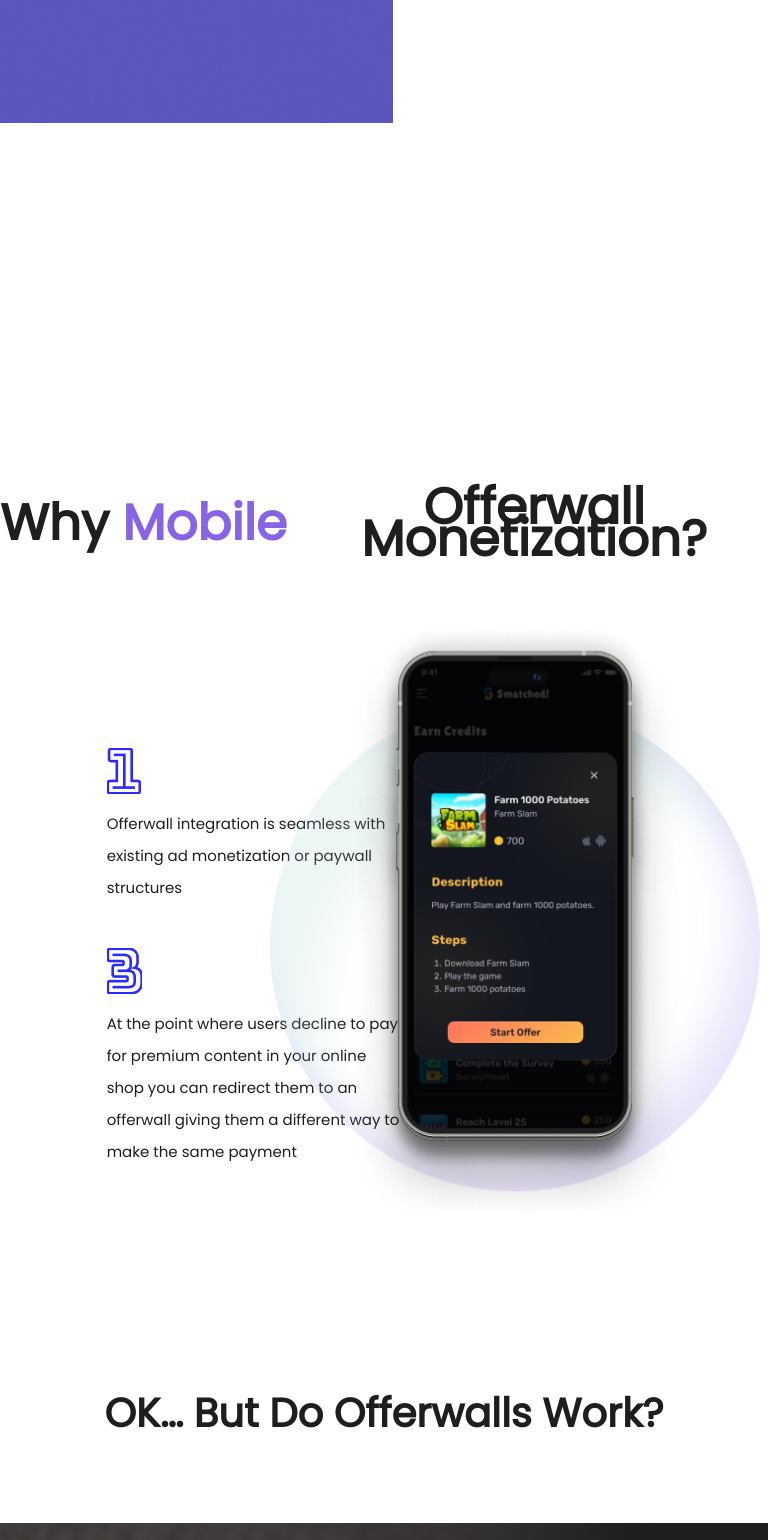
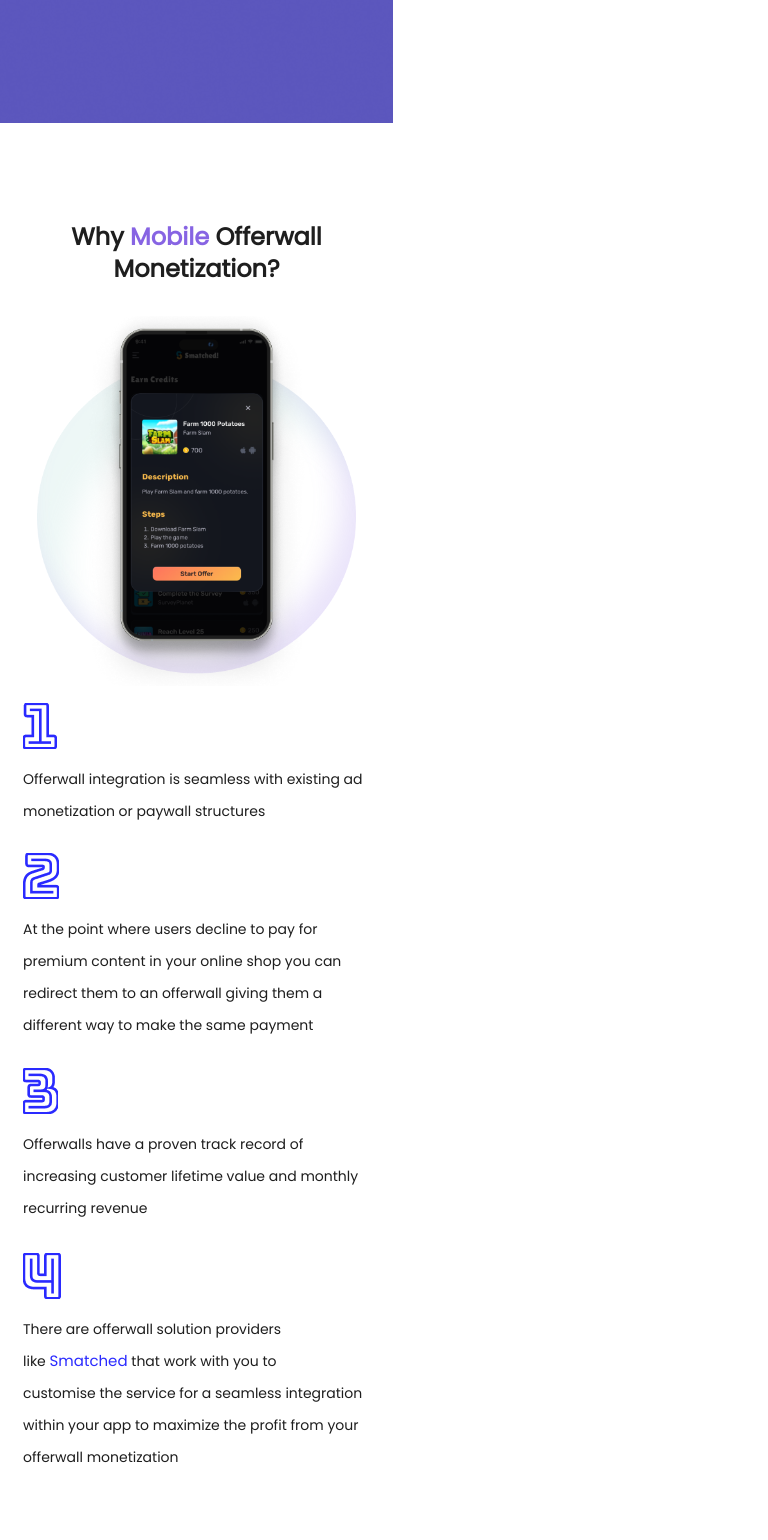
Before and after one commit to davijaca/offerwallmonetization, a React (Create React App) app: page / in a window 768 px wide. Shown: the part 3560-5100 px from the top of the page. Built offline with nearby package versions, Linux system fonts and the light colour scheme.

Commit message:
Mobile offerwall

```diff
--- a/src/pages/Home/Home.jsx
+++ b/src/pages/Home/Home.jsx
@@ -317,6 +317,85 @@ const Home = () => {
           </div>
 
 
+          {/*MOBILE FOURTH HOME CONTAINER*/}
+          <div className={styles.mobileFourthHomeContainer}>
+              <div className={styles.SubFourthHomeContainer}>
+
+                  <div className={styles.fourthHomeBox1}>
+                      <div className={styles.subFourthHomeBox1}>
+                          <div>Why</div>&nbsp;
+                          <div className={styles.innerFourthHomeBox1}>Mobile </div> &nbsp;
+                          <div> Offerwall </div>
+                      </div>
+                      <div className={styles.subFourthHomeBox1}> Monetization? </div>
+                  </div>
+
+                  <div className={styles.fourthHomeBox2}>
+                      <div className={styles.fourthBox2Container}>
+
+                          <div className={styles.fourthImg}>
+                              <img className={styles.fourthImg1} src="/images/phone01.png" alt=""/>
+                              {/*<img className={styles.fourthImg2} src="/images/phone02.png" alt=""/>*/}
+                          </div>
+
+                          <div className={styles.fourth13}>
+
+                              <div className={styles.fourth13One}>
+                                  <div className={styles.innerOne}>
+                                      <img src="/images/one.png" alt="" />
+                                      <div className={styles.fourth13Integration}>
+                                          Offerwall integration is seamless with
+                                          existing ad monetization or paywall structures
+                                      </div>
+                                  </div>
+                              </div>
+
+                              <div className={styles.fourth13Two}>
+                                  <div className={styles.innerOne}>
+                                      <img src="/images/two.png" alt="" />
+                                      <div className={styles.fourth13Integration}>
+                                          At the point where users decline to pay for
+                                          premium content in your online shop you can
+                                          redirect them to an offerwall giving them a
+                                          different way to make the same payment                                   </div>
+                                  </div>
+                              </div>
+                          </div>
+
+
+                          <div className={styles.fourth24}>
+                              <div className={styles.fourth24One}>
+                                  <div className={styles.innerOne}>
+                                      <img src="/images/three.png" alt="" />
+                                      <div className={styles.fourth13Integration}>
+                                          Offerwalls have a proven track record of
+                                          increasing customer lifetime value and monthly
+                                          recurring revenue
+                                      </div>
+                                  </div>
+                              </div>
+                              <div className={styles.fourth24Two}>
+                                  <div className={styles.innerTwoSecond}>
+                                      <img src="/images/four.png" alt="" />
+                                      <div className={styles.fourth13Integration}>
+                                          There are offerwall solution providers
+                                          <div className={styles.likeSmatchedWork}>
+                                              <div>like</div>&nbsp;
+                                              <div className={styles.fourth13Smatched}>Smatched</div>&nbsp;
+                                              <div>that work with you to </div>
+                                          </div>
+                                          customise the service for a seamless integration
+                                          within your app to maximize the profit from your offerwall monetization                                   </div>
+                                  </div>
+                              </div>
+                          </div>
+                      </div>
+                  </div>
+              </div>
+          </div>
+
+
+
           <div className={styles.fifthHomeContainer}>
               <div style={{ backgroundImage: "url(/images/rect01.png)", width: "100vw", maxWidth: "1512px", height: "968px", display: "flex", justifyContent: "flex-end", alignItems: "flex-end"}}>
 
@@ -352,6 +431,45 @@ const Home = () => {
                   </div>
 
                </div>
+          </div>
+
+
+          {/*MOBILE FIFTH HOME CONTAINER*/}
+          <div className={styles.mobileFifthHomeContainer}>
+              <div style={{ backgroundImage: "url(/images/rect01.png)", width: "100vw", maxWidth: "1512px", height: "968px", display: "flex", justifyContent: "flex-end", alignItems: "flex-end"}}>
+
+                  <div className={styles.innerFifthHomeContainer1}>
+                      <div className={styles.innerFifthMainBox1}>
+                          <div className={styles.innerFifthBox1}>
+                              <div>Offerwall</div>&nbsp;
+                              <div className={styles.engagement}>engagement</div>
+                              <div>is </div>
+                          </div>
+                          <div className={styles.highest}> highest among non- <br/>
+                              paying users.</div>
+                      </div>
+
+                      <div className={styles.innerFifthMainBox2}>
+                          The 2019 <u>Swrve Monetization Report</u> found that only 1.6% of all players
+                          make an in-app purchase and 72% of these only make one.<br />
+                          So what is a developer to do? Well, generally the answer is to slam your
+                          users with ads. But that is what has led the industry to have churn
+                          rates that average around <u>80% after 3 days.</u> That’s not great.
+                      </div>
+
+                      <div className={styles.appPurchase}>
+                          <div className={styles.noInAppPurchase}>
+                              <div className={styles.appPerc}>1.6%</div>
+                              <div className={styles.makeInApp}>make in-app purchase</div>
+                          </div>
+                          <div className={styles.onlyMakeOnePurchase}>
+                              <div className={styles.appPerc}>72%</div>
+                              <div className={styles.makeInApp}>only make one purchase</div>
+                          </div>
+                      </div>
+                  </div>
+
+              </div>
           </div>
 
 
--- a/src/pages/Home/Home.module.css
+++ b/src/pages/Home/Home.module.css
@@ -509,7 +509,10 @@ button:hover {
     height: 1400px;
     display: flex;
     justify-content: center;
-
+}
+
+.mobileFourthHomeContainer {
+    display: none;
 }
 
 .SubFourthHomeContainer {
@@ -688,6 +691,10 @@ button:hover {
     width: 100%;
     height: 968px;
     background-color: maroon;
+}
+
+.mobileFifthHomeContainer {
+    display: none;
 }
 
 .innerFifthHomeContainer1 {
@@ -1976,7 +1983,181 @@ button:hover {
         line-height: normal;
     }
 
-
+    .fourthHomeContainer {
+        display: none;
+    }
+
+    .mobileFourthHomeContainer {
+        display: flex;
+        flex-direction: column;
+        width: 393px;
+        height: 850px;
+    }
+
+    .SubFourthHomeContainer {
+        width: 100%;
+        height: 1350px;
+        display: flex;
+        flex-direction: column;
+        justify-content: flex-end;
+
+    }
+
+    .fourthHomeBox1 {
+        height: 100px;
+        width: 100%;
+        display: flex;
+        flex-direction: column;
+    }
+
+    .subFourthHomeBox1 {
+        width: 352px;
+        color: var(--Primary-Black-1, #1E1E1E);
+        text-align: center;
+        font-family: Poppins;
+        font-size: 24px;
+        font-style: normal;
+        font-weight: 700;
+        line-height: 32px; /* 133.333% */
+        display: flex;
+       justify-content: center;
+    }
+
+    .innerFourthHomeBox1 {
+        color: #8764E3;
+        font-family: Poppins;
+        font-size: 24px;
+        font-style: normal;
+        font-weight: 700;
+        line-height: 32px;
+        text-align: center;
+
+    }
+
+    .fourthHomeBox2 {
+        height: 670px;
+        width: 393px;
+        display: flex;
+        flex-direction: column;
+
+    }
+
+    .fourthBox2Container {
+        width: 393px;
+        height: 670px;
+        display: flex;
+        flex-direction: column;
+
+    }
+
+    .fourth13,
+    .fourth24
+    {
+        width: 393px;
+        height: 500px;
+        display: flex;
+        flex-direction: column;
+        justify-content: space-between;
+        align-items: flex-end;
+        padding-top: 30px;
+
+    }
+
+    .fourth13One, .fourth13Two,
+    .fourth24One, .fourth24Two
+    {
+        width: 370px;
+        height: 150px;
+        display: flex;
+        align-items: flex-start;
+    }
+
+
+    .innerOne {
+        width: 43.852px;
+    }
+
+    .fourth13Integration {
+        width: 352px;
+        color: var(--Primary-Black-1, #1E1E1E);
+        font-family: Poppins;
+        font-size: 14px;
+        font-style: normal;
+        font-weight: 400;
+        line-height: 32px; /* 228.571% */
+    }
+
+    .likeSmatchedWork {
+        display: flex;
+    }
+
+    /*.fourth13Smatched {*/
+
+    /*}*/
+
+    /*.fourth13Two {*/
+
+    /*}*/
+
+    .fourthImg {
+        width: 100%;
+        height: 580px;
+        display: flex;
+        align-items: center;
+        justify-content: center;
+    }
+
+
+    .fourthImg1 {
+        width: 319px;
+        height: 370.157px;
+        flex-shrink: 0;
+        position: relative;
+        z-index: 1;
+        top: 13px;
+    }
+
+    /*.fourthImg2 {*/
+    /*    width: 490px;*/
+    /*    height: 610px;*/
+    /*    flex-shrink: 0;*/
+    /*    transition: 1.5s ease;*/
+    /*    position: absolute;*/
+    /*    z-index: 2;*/
+
+    /*}*/
+
+    /*.fourthImg2:hover {*/
+    /*    transform:  scale(1.2);*/
+
+    /*}*/
+
+
+    .fourth24 {
+        padding-top: 65px;
+    }
+
+
+    /*.innerTwo {*/
+
+    /*}*/
+
+    .fourth24Two {
+        padding-top: 35px;
+    }
+
+    /*.fourthHomeBox3 {*/
+
+    /*}*/
+
+    .fifthHomeContainer {
+       display: none;
+    }
+
+    .mobileFifthHomeContainer {
+        display: block;
+        padding-top: 600px;
+    }
 
 
 
```
Also changed, not shown: src/App.module.css (line endings or trailing spaces).
